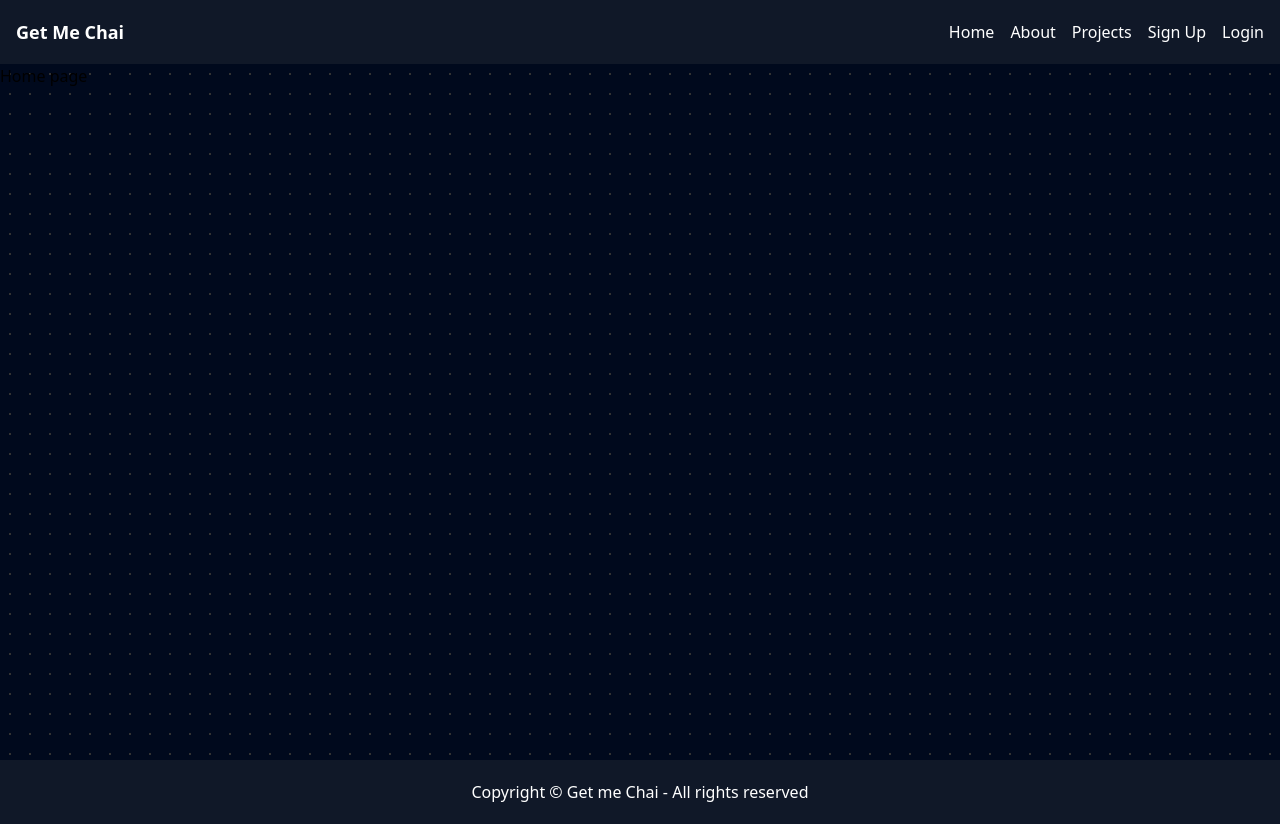
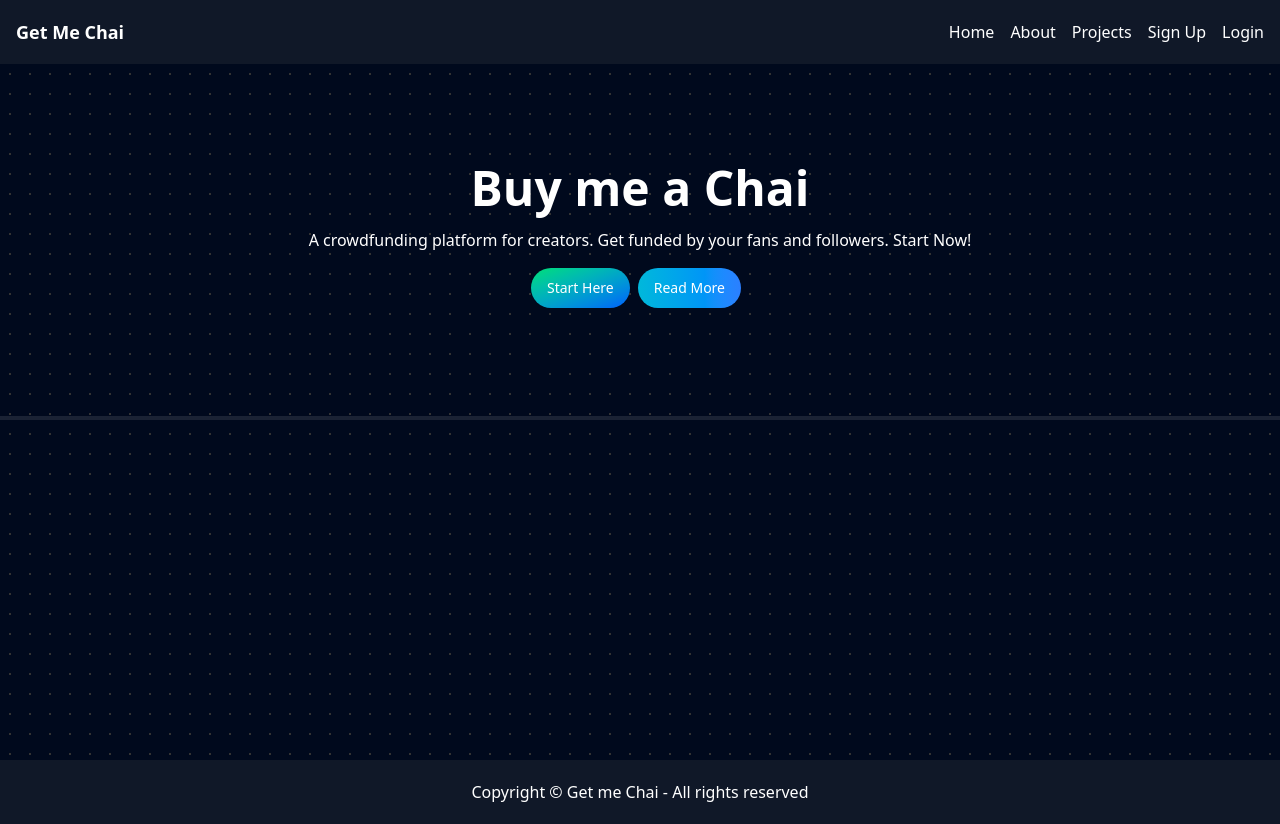
Before and after one commit to s-afrid/getmechai, a Next.js app: page / in a window 1280 px wide. Built offline with nearby package versions, Linux system fonts and the light colour scheme.

Commit message:
feat: enhance Home page layout with title, description, and buttons

```diff
--- a/app/page.js
+++ b/app/page.js
@@ -2,8 +2,23 @@ import Image from "next/image";
 
 export default function Home() {
   return (
-    <div>
-      Home page
+    <>
+    <div className="flex flex-col justify-center items-center gap-4 text-white h-[44vh]">
+      <div className="font-bold text-5xl">
+        Buy me a Chai
+      </div>
+      <p>
+        A crowdfunding platform for creators. Get funded by your fans and followers. Start Now!
+      </p>
+      <div>
+        <button type="button" class="text-white bg-gradient-to-br from-green-400 to-blue-600 hover:bg-gradient-to-bl focus:ring-4 focus:outline-none focus:ring-green-200 dark:focus:ring-green-800 font-medium rounded-base text-sm px-4 py-2.5 text-center leading-5 rounded-3xl me-2 mb-2">Start Here</button>
+        <button type="button" class="text-white bg-gradient-to-r from-cyan-500 to-blue-500 hover:bg-gradient-to-bl focus:ring-4 focus:outline-none focus:ring-cyan-300 dark:focus:ring-cyan-800 font-medium rounded-base text-sm px-4 py-2.5 text-center leading-5 rounded-3xl me-2 mb-2">Read More</button>
+      </div>
     </div>
+    <div className="bg-white h-1 opacity-10">
+
+    </div>
+    </>
+
   );
 }
```
